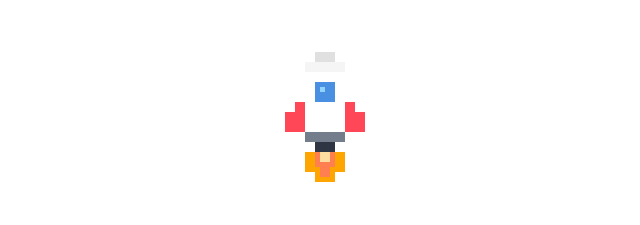
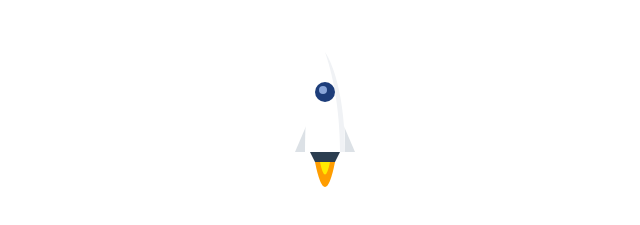
Before and after one commit to chandansulukulabrori-hub/v2, a plain HTML site: page index.html in a window 1280 px wide. Both pictures are taken after a click on the button "🚀 Launch Artemis II". Shown: the part 553-778 px from the top of the page, without its empty margins (315-955 px from the left). Drawn offline with Linux system fonts and the light colour scheme.

Commit message:
Update index.html

```diff
--- a/index.html
+++ b/index.html
@@ -33,48 +33,31 @@
 <h2 id="countdown"></h2>
 
 <div id="rocketContainer">
-    <!-- Asap Pixel (Muncul saat liftoff) -->
-    <div class="smoke smoke-left"></div>
-    <div class="smoke smoke-right"></div>
-    <div class="smoke smoke-bottom"></div>
+    <svg id="rocket" width="100" height="160" viewBox="0 0 100 160" xmlns="http://www.w3.org/2000/svg">
 
-    <!-- Roket Pixel Art Modern -->
-    <svg id="rocket" width="120" height="160" viewBox="0 0 120 160" xmlns="http://www.w3.org/2000/svg" shape-rendering="crispEdges">
+        <!-- Api (Mati/Sembunyi di awal) -->
+        <g id="flameGroup">
+            <!-- Api Luar -->
+            <path class="flame-main" d="M 40 120 Q 50 170 60 120 Z" fill="#ff9d00"/>
+            <!-- Api Inti -->
+            <path class="flame-core" d="M 45 120 Q 50 145 55 120 Z" fill="#ffea00"/>
+        </g>
 
-        <!-- Moncong Roket -->
-        <rect x="50" y="10" width="20" height="10" fill="#e0e0e0"/>
-        <rect x="40" y="20" width="40" height="10" fill="#f5f5f5"/>
+        <!-- Sayap Aerodinamis -->
+        <path d="M 50 40 L 20 110 L 30 110 L 50 80 Z" fill="#dce1e6"/>
+        <path d="M 50 40 L 80 110 L 70 110 L 50 80 Z" fill="#dce1e6"/>
 
-        <!-- Badan Roket -->
-        <rect x="40" y="30" width="40" height="60" fill="#ffffff"/>
+        <!-- Badan Roket Mulus -->
+        <path d="M 50 10 C 35 30 30 60 30 110 L 70 110 C 70 60 65 30 50 10 Z" fill="#ffffff"/>
+        <path d="M 50 10 C 60 25 70 60 70 110 L 65 110 C 65 65 57 30 50 10 Z" fill="#f0f2f5"/>
 
-        <!-- Jendela Kaca Biru -->
-        <rect x="50" y="40" width="20" height="20" fill="#4a90e2"/>
-        <rect x="55" y="45" width="5" height="5" fill="#8fd3fe"/>
+        <!-- Jendela Kabin Minimalis -->
+        <circle cx="50" cy="50" r="10" fill="#1d3d7a"/>
+        <circle cx="48" cy="48" r="4" fill="#8aa6d9"/>
 
-        <!-- Sayap Kiri (Merah) -->
-        <rect x="30" y="60" width="10" height="10" fill="#ff4757"/>
-        <rect x="20" y="70" width="20" height="20" fill="#ff4757"/>
+        <!-- Nozzle (Moncong Mesin) -->
+        <path d="M 35 110 L 65 110 L 60 120 L 40 120 Z" fill="#2c3e50"/>
 
-        <!-- Sayap Kanan (Merah) -->
-        <rect x="80" y="60" width="10" height="10" fill="#ff4757"/>
-        <rect x="80" y="70" width="20" height="20" fill="#ff4757"/>
-
-        <!-- Mesin Bawah (Abu-abu & Hitam) -->
-        <rect x="40" y="90" width="40" height="10" fill="#747d8c"/>
-        <rect x="50" y="100" width="20" height="10" fill="#2f3542"/>
-
-        <!-- Api Pixel (Group) -->
-        <g id="flameGroup">
-            <!-- Api Luar (Kuning) -->
-            <rect class="flame-outer" x="40" y="110" width="40" height="20" fill="#ffa502"/>
-            <rect class="flame-outer" x="50" y="130" width="20" height="10" fill="#ffa502"/>
-            <!-- Api Dalam (Oranye) -->
-            <rect class="flame-inner" x="50" y="110" width="20" height="15" fill="#ff7f50"/>
-            <rect class="flame-inner" x="55" y="125" width="10" height="10" fill="#ff7f50"/>
-            <!-- Inti Api (Kuning Terang) -->
-            <rect class="flame-core" x="55" y="110" width="10" height="10" fill="#ffdda1"/>
-        </g>
     </svg>
 </div>
         </section>
```
